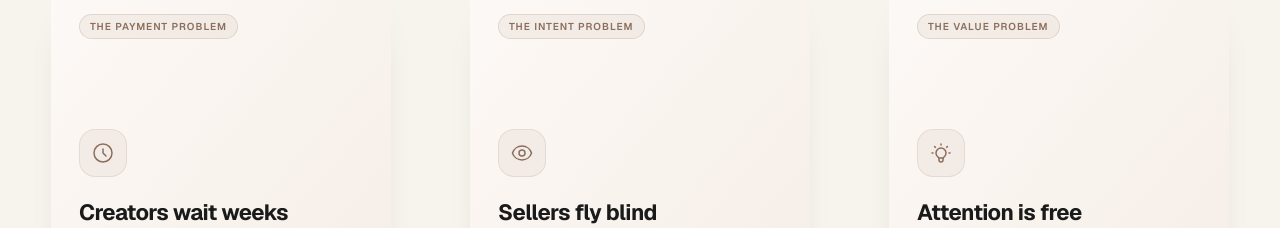
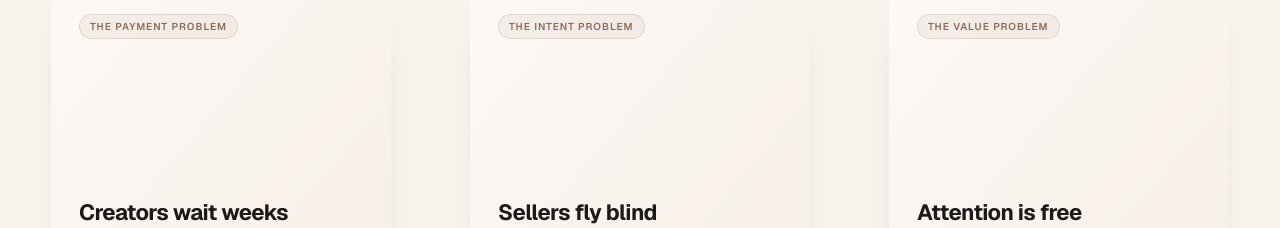
Before and after one commit to dumprahul/kawaipay, a Next.js app: page / in a window 1280 px wide. Shown: the part 1280-1508 px from the top of the page. Built offline with nearby package versions, Linux system fonts and the light colour scheme.

Commit message:
style: remove icons from flip card front face

```diff
--- a/app/landing/ProblemSection.tsx
+++ b/app/landing/ProblemSection.tsx
@@ -82,15 +82,8 @@ function FrontFace({ p }: { p: Problem }) {
           {p.subtitle}
         </span>
 
-        {/* Icon */}
+        {/* Content */}
         <div className="mt-auto mb-5">
-          <div className={`w-12 h-12 rounded-2xl ${p.iconBg} flex items-center justify-center mb-5`}
-            style={{ border: `1px solid ${p.accent}25` }}>
-            <svg className="w-6 h-6" fill="none" stroke={p.accent} viewBox="0 0 24 24">
-              <path strokeLinecap="round" strokeLinejoin="round" strokeWidth={1.5} d={p.icon} />
-            </svg>
-          </div>
-
           <h3 className="text-[22px] font-bold text-[#1a1a1a] leading-snug tracking-tight mb-2">{p.title}</h3>
           <p className="text-[13px] text-[#666] leading-relaxed">{p.body}</p>
         </div>
```
